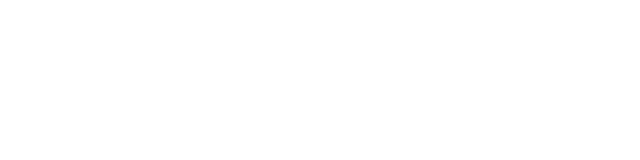
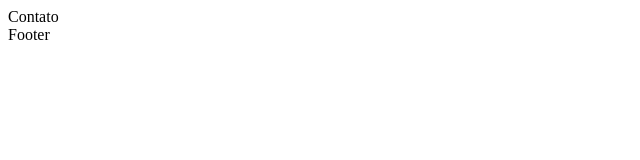
Before and after one commit to Projeto-Minerva-Academy/Frontend, a React (Vite) app: page /contato in a window 1280 px wide. Shown: the top 160 px of the page, without its empty margins (0-640 px from the left). Built offline with nearby package versions, Linux system fonts and the light colour scheme; the HTML template or start-up script is replaced by a standard one.

Commit message:
:sparkles: feat: routes setup

```diff
--- a/src/App.tsx
+++ b/src/App.tsx
@@ -1,14 +1,28 @@
+import { BrowserRouter, Route, Routes } from "react-router-dom";
+import Home from "./pages/home/Home";
+import Contato from "./pages/contato/Contato";
+import Sobre from "./pages/sobre/Sobre";
+import Footer from "./components/footer/Footer";
+
 function App() {
-  // Código TypeScript
 
   return (
-    // Código TSX => HTML + CSS
+
     <>
 
+    <BrowserRouter>
 
+    <Routes>
+    <Route path="/" element={<Home />} />
+    <Route path="/home" element={<Home />} />
+    <Route path="/sobre" element={<Sobre />} />
+    <Route path="/contato" element={<Contato />} />
+    </Routes>
 
+    <Footer/>
+    </BrowserRouter>
     </>
-  )
+  );
 }
 
 export default App
--- /dev/null
+++ b/src/components/footer/Footer.tsx
@@ -0,0 +1,8 @@
+
+function Footer() {
+  return (
+    <div>Footer</div>
+  )
+}
+
+export default Footer
--- /dev/null
+++ b/src/pages/contato/Contato.tsx
@@ -0,0 +1,9 @@
+
+
+function Contato() {
+  return (
+    <div>Contato</div>
+  )
+}
+
+export default Contato
--- /dev/null
+++ b/src/pages/home/Home.tsx
@@ -0,0 +1,8 @@
+
+function Home() {
+  return (
+    <div>Home</div>
+  )
+}
+
+export default Home
--- /dev/null
+++ b/src/pages/sobre/Sobre.tsx
@@ -0,0 +1,8 @@
+
+function Sobre() {
+  return (
+    <div>Sobre</div>
+  )
+}
+
+export default Sobre
```
Also changed, not shown: src/components/navbar/Navbar.tsx (added, +8 -0 lines), src/components/footer/Footer.css (added).
